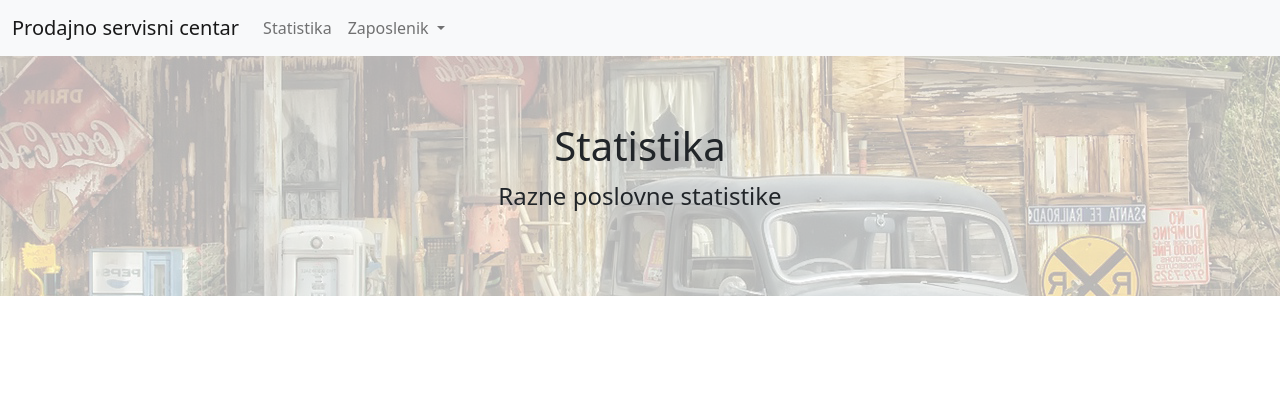
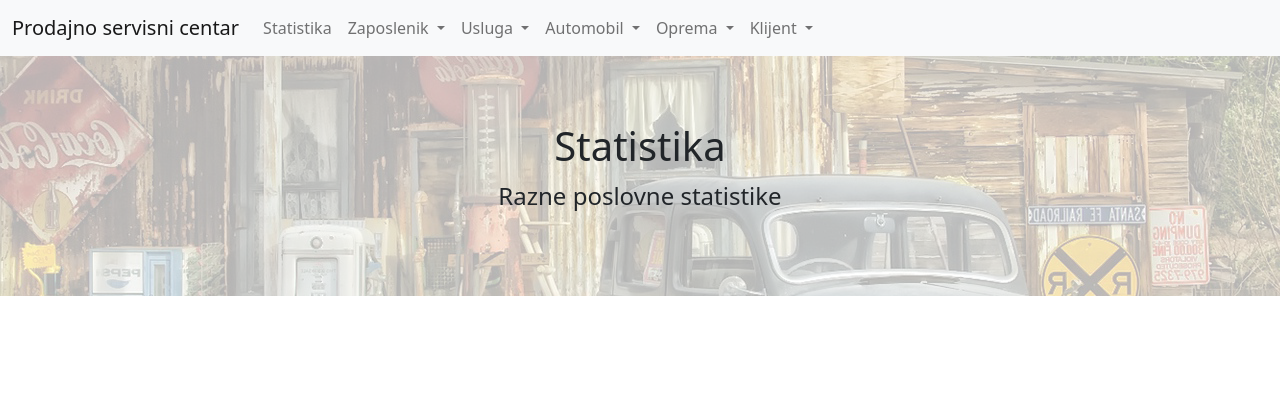
Before and after one commit to NevenDavidovic/Prodajno_servisni_centar, a Flask app: page /administracija/statistika in a window 1280 px wide. Shown: the top 420 px of the page. Run offline with Flask 2, Linux system fonts and the light colour scheme; data that the repository does not hold is empty.

Commit message:
gotov nav za administraciju

```diff
--- a/templates/administracija-base.html
+++ b/templates/administracija-base.html
@@ -42,6 +42,45 @@
                                     zaposlenika</a></li>
                         </ul>
                     </li>
+                    <li class="nav-item dropdown">
+                        <a class="nav-link dropdown-toggle" href="#" role="button" data-bs-toggle="dropdown"
+                            aria-expanded="false">
+                            Usluga
+                        </a>
+                        <ul class="dropdown-menu">
+                            <li><a class="dropdown-item" href="#">Usluge</a></li>
+                            <li><a class="dropdown-item" href="#">Dodavanje usluge</a></li>
+                        </ul>
+                    </li>
+                    <li class="nav-item dropdown">
+                        <a class="nav-link dropdown-toggle" href="#" role="button" data-bs-toggle="dropdown"
+                            aria-expanded="false">
+                            Automobil
+                        </a>
+                        <ul class="dropdown-menu">
+                            <li><a class="dropdown-item" href="#">Automobili</a></li>
+                            <li><a class="dropdown-item" href="#">Dodavanje automobila</a></li>
+                        </ul>
+                    </li>
+                    <li class="nav-item dropdown">
+                        <a class="nav-link dropdown-toggle" href="#" role="button" data-bs-toggle="dropdown"
+                            aria-expanded="false">
+                            Oprema
+                        </a>
+                        <ul class="dropdown-menu">
+                            <li><a class="dropdown-item" href="#">Oprema</a></li>
+                            <li><a class="dropdown-item" href="#">Dodavanje opreme</a></li>
+                        </ul>
+                    </li>
+                    <li class="nav-item dropdown">
+                        <a class="nav-link dropdown-toggle" href="#" role="button" data-bs-toggle="dropdown"
+                            aria-expanded="false">
+                            Klijent
+                        </a>
+                        <ul class="dropdown-menu">
+                            <li><a class="dropdown-item" href="#">Klijenti</a></li>
+                        </ul>
+                    </li>
                 </ul>
             </div>
         </div>
```
